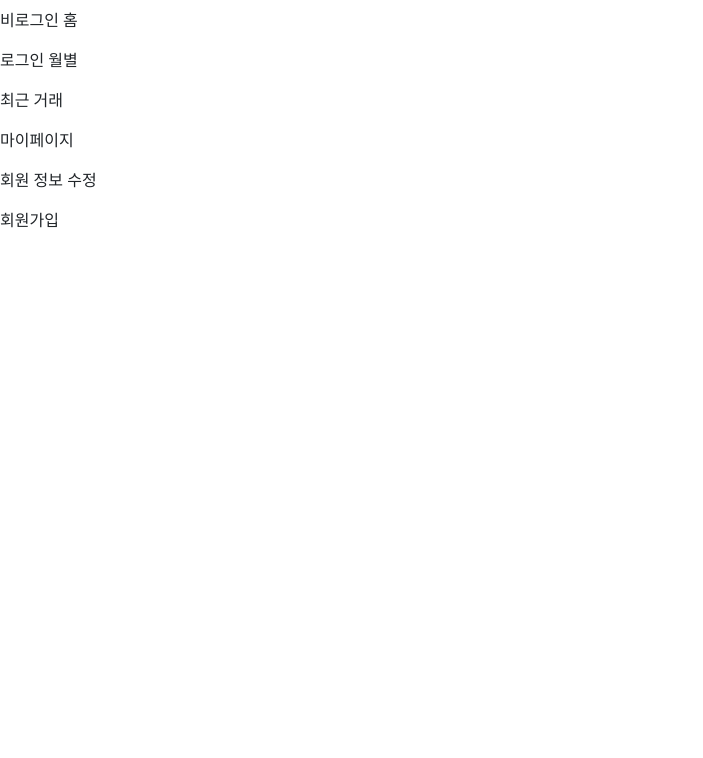
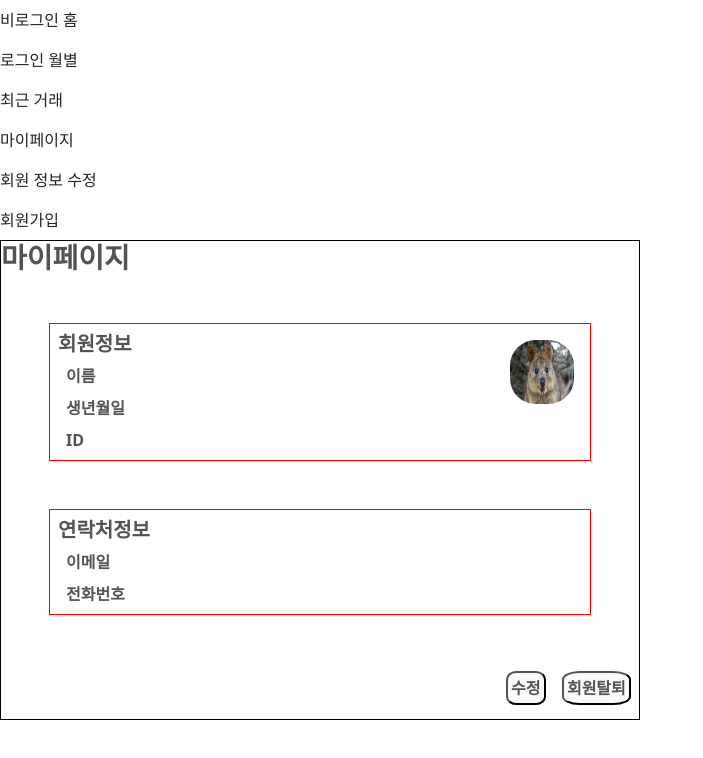
Before and after one commit to Mminjae/Skeleton_project, a Vue app in the folder project/: page /mypage in a window 1280 px wide. Shown: the top 758 px of the page, without its empty margins (0-703 px from the left). Built offline with nearby package versions, Linux system fonts and the light colour scheme.

Commit message:
feat: 마이페이지 구성 #16
-회원정보 구성
-연락처 정보 구성
- 수정, 회원 탈퇴 버튼 생성

```diff
--- a/project/src/App.vue
+++ b/project/src/App.vue
@@ -1,5 +1,6 @@
 <template>
   <TheSidebar />
+  <router-view />
 </template>
 <script>
 import TheSidebar from '@/layouts/TheSidebar.vue'
--- a/project/src/assets/main.css
+++ b/project/src/assets/main.css
@@ -12,36 +12,35 @@
   /* 🎨 COLOR SYSTEM */
 
   /* 배경/기본 색상 */
-  --color-white: #FAFAFA;      /* 배경용 흰색 */
-  --color-black: #535353;      /* 글자용 검정 */
+  --color-white: #fafafa; /* 배경용 흰색 */
+  --color-black: #535353; /* 글자용 검정 */
   --color-gray-medium: #959595; /* 보조 텍스트 */
-  --color-gray-light: #E4E4E4; /* 구분선 */
+  --color-gray-light: #e4e4e4; /* 구분선 */
 
   /* 메인 컬러 코드, 도넛 그래프 */
-  --color-purplr1: #5D45DB; /* 가장 진한 */
-  --color-purple2: #A698EB;
-  --color-purple3: #D3CCF5;
-  --color-purple4: #ECE9FF; /* 가장 연함 */
+  --color-purplr1: #5d45db; /* 가장 진한 */
+  --color-purple2: #a698eb;
+  --color-purple3: #d3ccf5;
+  --color-purple4: #ece9ff; /* 가장 연함 */
 
   /* 주요 색상 (수입/지출 공통) */
-  --color-blue: #4A90E2;       /* 수입 */
-  --color-red: #FF6B6B;        /* 지출 */
+  --color-blue: #4a90e2; /* 수입 */
+  --color-red: #ff6b6b; /* 지출 */
 
   /* ==============================
      🅰️ FONT SIZE SYSTEM (rem)
   ============================== */
 
-  --font-xs: 0.75rem;   /* 12px */
-  --font-base: 1rem;    /* 16px (기본) p태그 */
-  --font-md: 1.125rem;  /* 18px h2*/
-  --font-xl: 1.5rem;    /* 24px h1 */
-
+  --font-xs: 0.75rem; /* 12px */
+  --font-base: 1rem; /* 16px (기본) p태그 */
+  --font-md: 1.125rem; /* 18px h2*/
+  --font-xl: 1.5rem; /* 24px h1 */
 
   /* ==============================
      📐 SPACING SYSTEM (rem)
   ============================== */
 
-  --space-xs: 0.5rem;    /* 8px */
-  --space-md: 1rem;      /* 16px */
-  --space-xl: 2rem;      /* 32px */
+  --space-xs: 0.5rem; /* 8px */
+  --space-md: 1rem; /* 16px */
+  --space-xl: 2rem; /* 32px */
 }
--- a/project/src/layouts/TheSidebar.vue
+++ b/project/src/layouts/TheSidebar.vue
@@ -4,7 +4,7 @@
   <div :class="navClass">
     <ul class="navbar-nav">
       <li class="nav-item">
-        <router-link class="nav-link" to="/">비로그인 홈</router-link>
+        <router-link class="nav-link nav-link-small" to="/">비로그인 홈</router-link>
       </li>
       <li class="nav-item">
         <router-link class="nav-link" to="/login">로그인 월별</router-link>
--- a/project/src/views/MyPageView.vue
+++ b/project/src/views/MyPageView.vue
@@ -1,7 +1,97 @@
-<script></script>
+<script setup></script>
 
 <template>
-  <h1>마이페이지 (page 15)</h1>
+  <main>
+    <div id="maypage">
+      <h3>마이페이지</h3>
+      <div class="mypage-form">
+        <!-- 회원정보 -->
+        <div>
+          <section class="mypage-member">
+            <h5 class="highlight">회원정보</h5>
+            <div class="member-info">
+              <span class="member-info_name">이름</span>
+              <span class="member-info_name">{{}}</span>
+            </div>
+            <div>
+              <span class="member-info_birth">생년월일</span>
+              <span class="member-info_birth">{{}}</span>
+            </div>
+            <div>
+              <span class="member-info_username">ID</span>
+              <span class="member-info_username">{{}}</span>
+            </div>
+          </section>
+        </div>
+        <!-- 프로필 사진 -->
+        <img class="profile-picture" src="../assets/quokka.webp" alt="프로필" />
+      </div>
+
+      <!-- 연락처 정보 -->
+      <div class="mypage-form">
+        <section class="mypage-member">
+          <h5 highlight>연락처정보</h5>
+          <div class="member-info">
+            <span class="member-info_email">이메일</span>
+            <span>{{}}</span>
+          </div>
+          <div class="member-info">
+            <span class="member-info_phone">전화번호</span>
+            <span>{{}}</span>
+          </div>
+        </section>
+      </div>
+      <div class="btn-clicked">
+        <button class="modify-info">수정</button>
+        <button class="member-out">회원탈퇴</button>
+      </div>
+    </div>
+  </main>
 </template>
 
-<style></style>
+<style scoped>
+* {
+  font: 1rem;
+  font-weight: 600;
+  color: #535353;
+}
+#maypage {
+  border: 1px solid black;
+  width: 40rem;
+  height: 30em;
+}
+.mypage-form {
+  border: 1px solid red;
+  display: flex;
+  margin: 2rem;
+  display: flex;
+  justify-content: space-between;
+  margin: 3rem;
+}
+
+.highlight {
+}
+
+.profile-picture {
+  width: 4rem;
+  height: 4rem;
+  border-radius: 40%;
+  text-align: right;
+  margin: 1rem;
+}
+
+.mypage-member * {
+  margin: 0.5rem;
+}
+
+.btn-clicked {
+  display: flex;
+  justify-content: right;
+}
+.btn-clicked * {
+  margin: 0.5rem;
+  padding: 0.2rem;
+  border-radius: 25%;
+  background-color: #fafafa;
+}
+</style>
```
Also changed, not shown: project/src/assets/quokka.webp (added).
